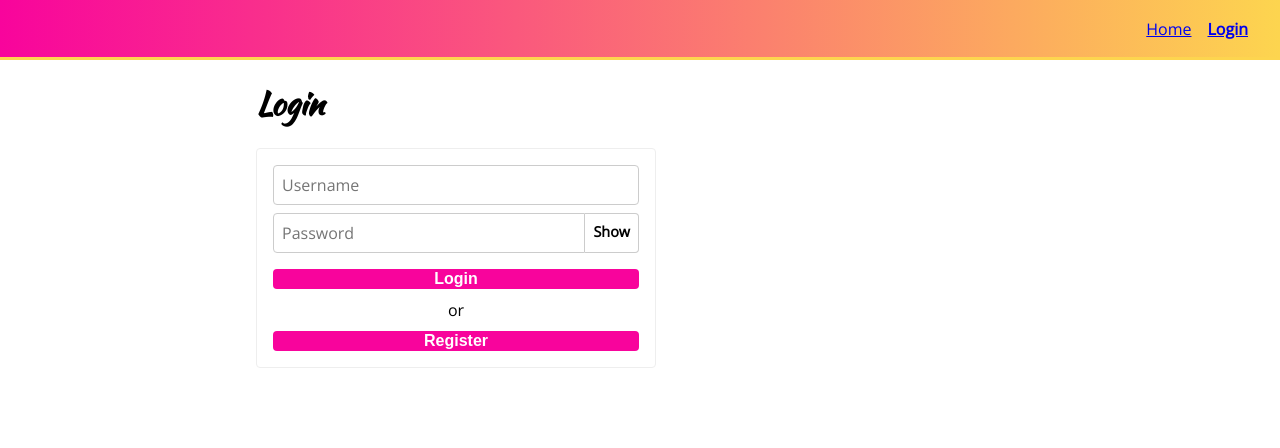
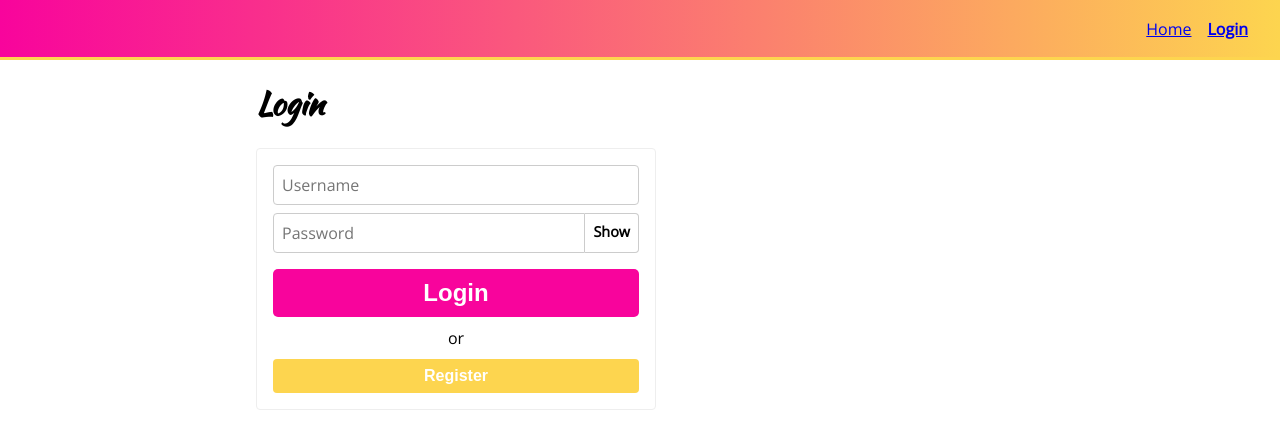
Before and after one commit to thaynarbo/styled-components-studies, a React (Create React App) app: page /login in a window 1280 px wide. Shown: the top 448 px of the page. Built offline with nearby package versions, Linux system fonts and the light colour scheme.

Commit message:
css-helper button style

```diff
--- a/src/components/common/Button.js
+++ b/src/components/common/Button.js
@@ -1,16 +1,24 @@
-import styled from 'styled-components';
+import styled, { css } from 'styled-components';
 
 export const Button = styled.button`
 	color: white;
-	background: #f8049c;
+	background: ${(p) => (p.secondary ? '#fdd54f' : '#f8049c')};
 	font-weight: bold;
-	border-radius: 4px;
-	box-shadow: none;
-	font-size: 1em;
+	width: 100%;
 	border: none;
-	width: 100%;
-	display: block;
-	white-space: none;
+	${(p) =>
+		p.large
+			? css`
+					padding: 10px;
+					border-radius: 5px;
+					font-size: 1.5em;
+			  `
+			: css`
+					padding: 8px;
+					border-radius: 4px;
+					font-size: 1em;
+			  `}
+
 	&:disabled {
 		background: #eee;
 		color: #666;
```
